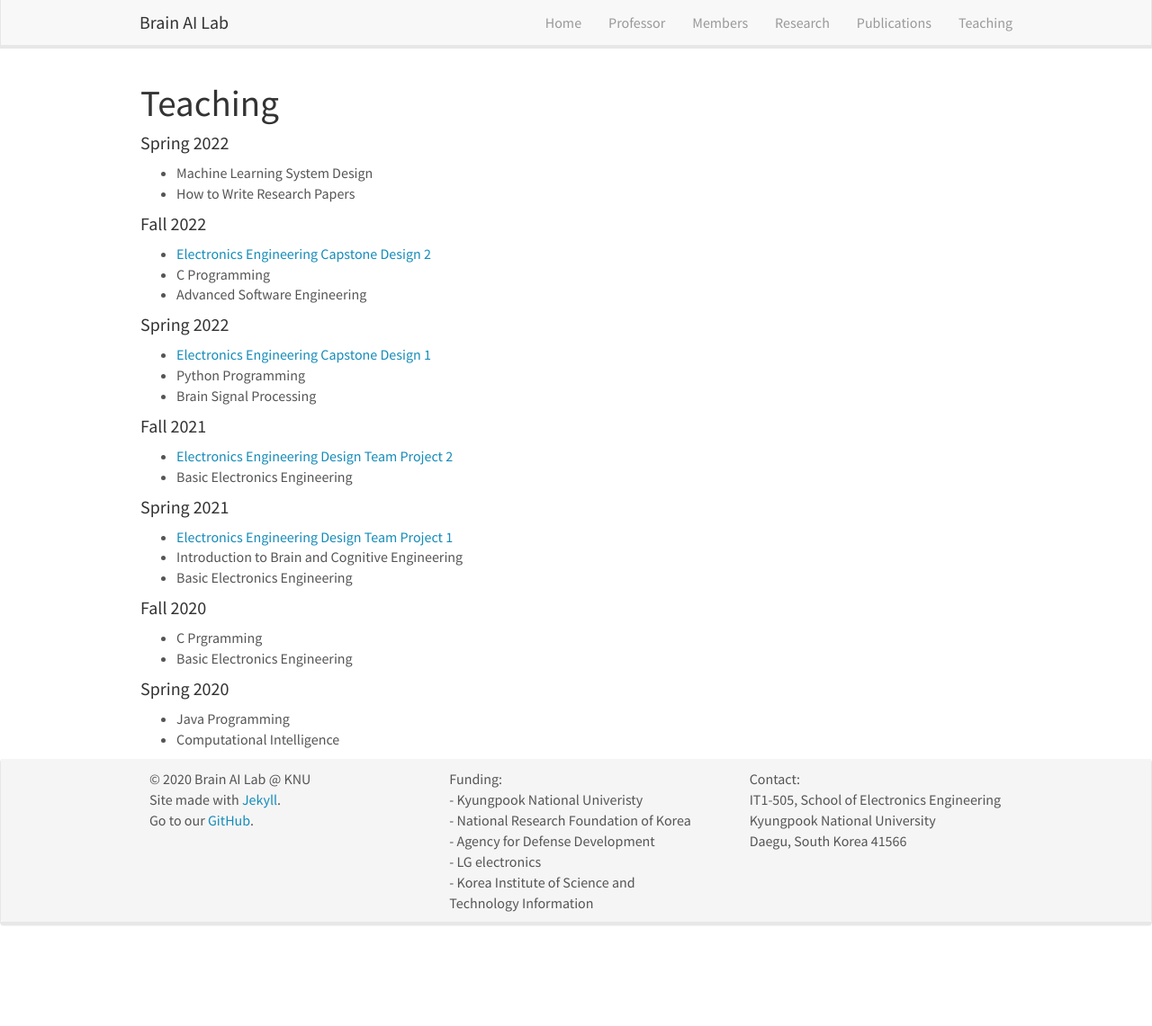
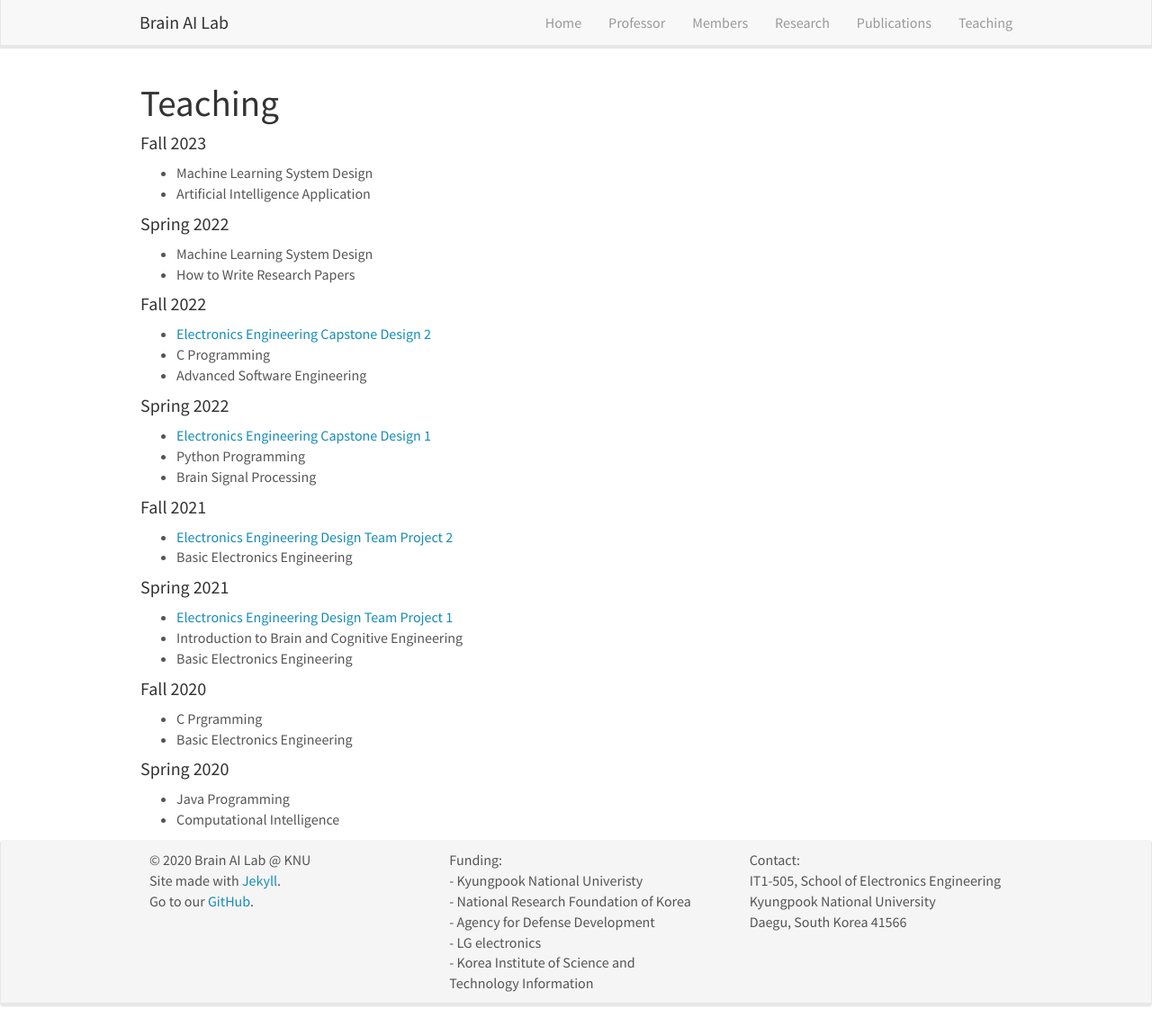
Before and after one commit to KNU-BrainAI/knu-brainai.github.io, a Jekyll site: the page built from _pages/teaching.md, in a window 1280 px wide and 1141 px high. Shown: the whole window at 90% size. Built offline with Jekyll 4.4.1, drawn with Linux system fonts in a browser that asks for light colours; nearby versions of some CDN libraries.

Commit message:
Update teaching.md

```diff
--- a/_pages/teaching.md
+++ b/_pages/teaching.md
@@ -8,6 +8,10 @@ permalink: /teaching/
 
 
 # Teaching
+#### Fall 2023
+- Machine Learning System Design
+- Artificial Intelligence Application
+
 #### Spring 2022
 - Machine Learning System Design
 - How to Write Research Papers
```
